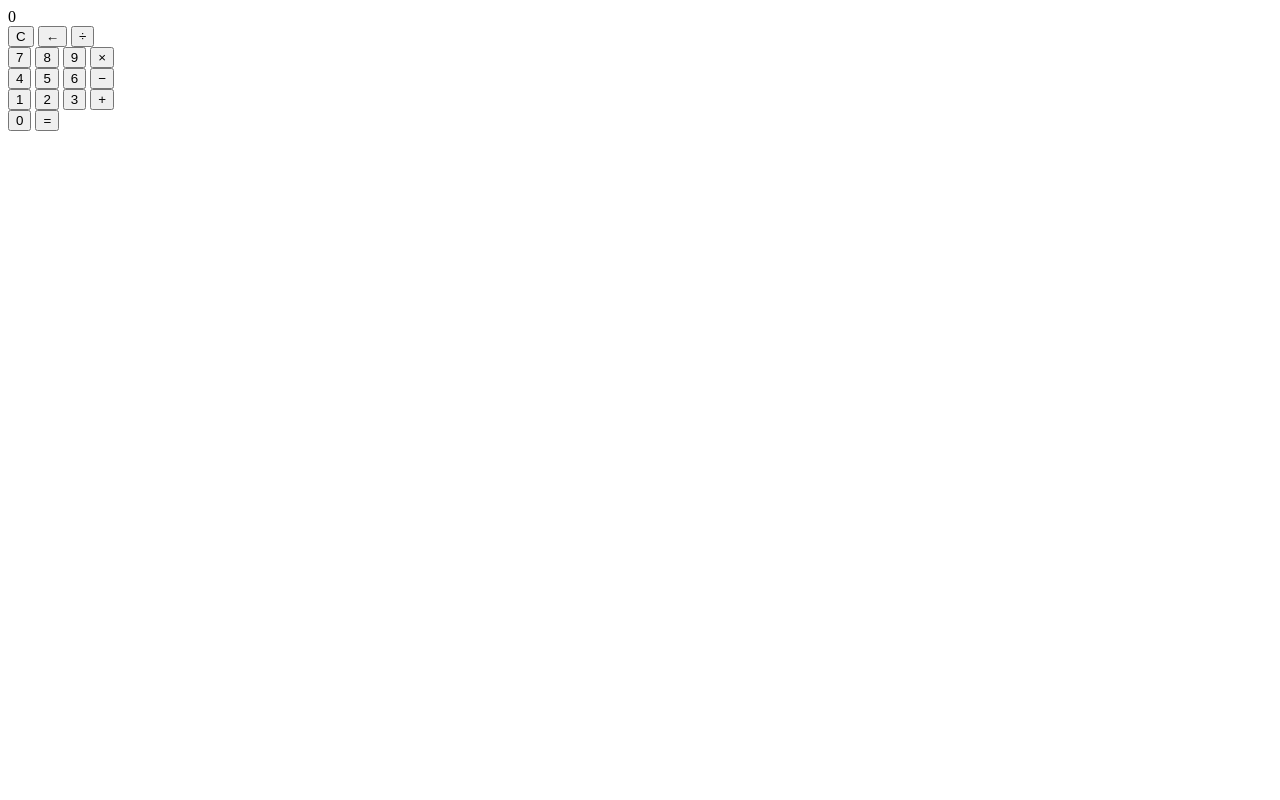
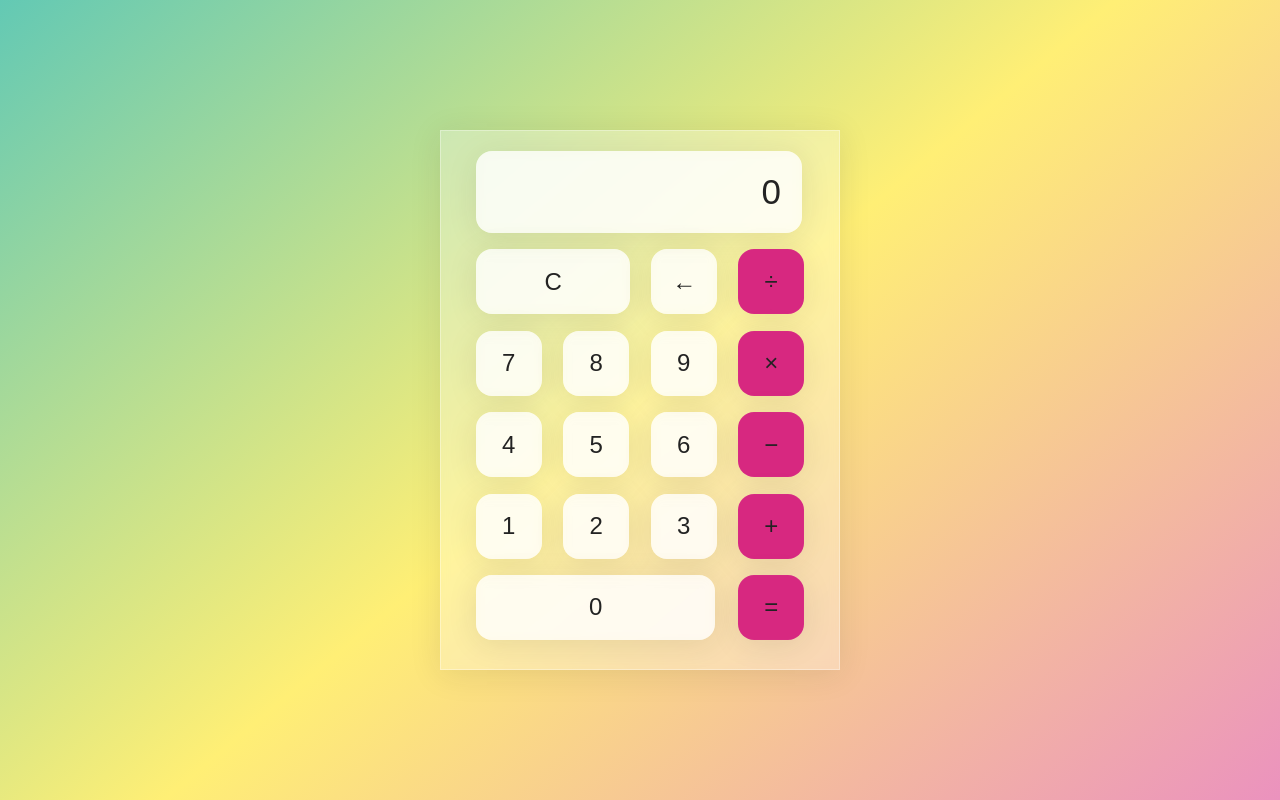
Before and after one commit to nttvyie/calculator-app, a plain HTML site: page index.html in a window 1280 px wide. Drawn offline with Linux system fonts and the light colour scheme.

Commit message:
CSS Styles Coding

```diff
--- a/index.html
+++ b/index.html
@@ -5,6 +5,7 @@
     <meta http-equiv="X-UA-Compatible" content="IE=edge" />
     <meta name="viewport" content="width=device-width, initial-scale=1.0" />
     <link rel="icon" type="image/x-icon" href="/assets/images/calculator.png" />
+    <link rel="stylesheet" href="/style.css" />
     <title>Calculator App</title>
   </head>
   <body>
@@ -40,6 +41,6 @@
         </div>
       </section>
     </div>
-    <script src="index.js"></script>
+    <script src="script.js"></script>
   </body>
 </html>
--- /dev/null
+++ b/style.css
@@ -0,0 +1,103 @@
+html {
+  box-sizing: border-box;
+  height: 100%;
+}
+
+*,
+*::before,
+*::after {
+  box-sizing: inherit;
+  margin: 0;
+  padding: 0;
+}
+
+body {
+  align-items: center;
+  background: linear-gradient(320deg, #eb92be, #ffef75, #63c9b4);
+  display: flex;
+  font-family: "Dosis", sans-serif;
+  font-display: swap;
+  height: inherit;
+  justify-content: center;
+}
+
+.wrapper {
+  backdrop-filter: blur(5.5px);
+  -webkit-backdrop-filter: blur(5.5px);
+  box-shadow: 0 4px 30px rgba(35, 35, 35, 0.1);
+  color: #232323;
+  backdrop-filter: blur(4px);
+  -webkit-backdrop-filter: blur(4px);
+  background: rgba(255, 255, 255, 0.3);
+  border: 1px solid rgba(255, 255, 255, 0.34);
+  flex-basis: 400px;
+  height: 540px;
+  padding: 20px 35px;
+}
+
+.screen {
+  backdrop-filter: blur(5.5px);
+  -webkit-backdrop-filter: blur(5.5px);
+  background: rgba(255, 255, 255, 0.75);
+  border: 1px solid rgba(255, 255, 255, 0.01);
+  border-radius: 16px;
+  box-shadow: 0 4px 30px rgba(35, 35, 35, 0.1);
+  color: #232323;
+  font-size: 35px;
+  overflow: auto;
+  padding: 20px;
+  text-align: right;
+  width: 326px;
+}
+
+.calc-button-row {
+  display: flex;
+  justify-content: space-between;
+  margin: 5% 0;
+}
+
+.calc-button {
+  backdrop-filter: blur(5.5px);
+  -webkit-backdrop-filter: blur(5.5px);
+  background: rgba(255, 255, 255, 0.75);
+  border: 1px solid rgba(255, 255, 255, 0.01);
+  border-radius: 16px;
+  box-shadow: 0 4px 30px rgba(35, 35, 35, 0.1);
+  color: #232323;
+  flex-basis: 20%;
+  font-family: inherit;
+  font-size: 24px;
+  height: 65px;
+}
+
+.calc-button:last-child {
+  backdrop-filter: blur(5.5px);
+  -webkit-backdrop-filter: blur(5.5px);
+  background: rgba(255, 255, 255, 0.75);
+  border: 1px solid rgba(255, 255, 255, 0.01);
+  border-radius: 16px;
+  box-shadow: 0 4px 30px rgba(35, 35, 35, 0.1);
+  color: #232323;
+  background: #d72880;
+}
+
+.calc-button:last-child:hover {
+  background-color: inherit;
+  color: inherit;
+}
+
+.calc-button:hover {
+  background-color: inherit;
+}
+
+.calc-button:active {
+  background-color: #ffef78;
+}
+
+.double {
+  flex-basis: 47%;
+}
+
+.triple {
+  flex-basis: 73%;
+}
```
Also changed, not shown: script.js (added).
